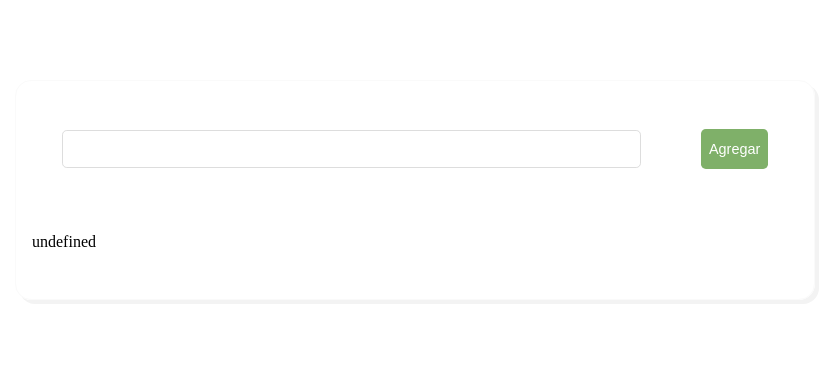
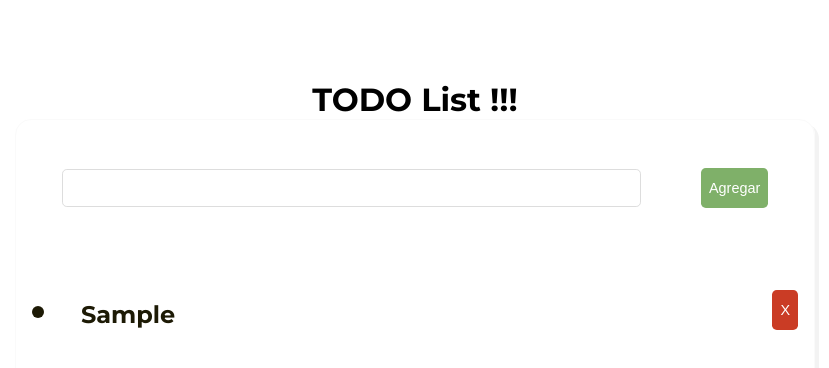
Before and after one commit to isdvde/todo-list, a website built with Vite: page index.html in a window 1280 px wide. Both pictures are taken after typing "Sample" into the empty fields and a click on the button "Agregar". Shown: the whole page, without its empty margins (225-1054 px from the left). Built offline with nearby package versions, Linux system fonts and the light colour scheme; a web font is replaced by a local one.

Commit message:
version stable

```diff
--- a/components/x-todo-list.js
+++ b/components/x-todo-list.js
@@ -7,9 +7,9 @@ export class XTodoList extends HTMLElement {
     this.innerHTML = '';
 
     this.$item_template = `
-      <p class="todo__item__p"></p>
+      <li class="todo__item__li"></li>
       <button class="btn btn-red btn-small"> X </button>
-    `
+    `;
 
     this.classList.add('todo__content');
     this.todo = [];
@@ -19,6 +19,11 @@ export class XTodoList extends HTMLElement {
     let $div = $create('div');
     $div.classList.add('todo__item');
     $div.innerHTML = this.$item_template;
+    $div.querySelector('li').textContent = this.value;
+    $div.querySelector('button').onclick = function(e) {
+      e.target.closest('.todo__item').remove();
+    }
+    return $div;
   }
 
   add_item(value) {
--- a/components/x-xinput.js
+++ b/components/x-xinput.js
@@ -19,7 +19,7 @@ export class XInput extends HTMLElement {
   }
 
   clean() {
-    // this.value = '';
+    this.value = '';
     this.$input.value = '';
   }
 
--- a/index.html
+++ b/index.html
@@ -3,10 +3,16 @@
   <head>
     <meta charset="UTF-8" />
     <meta name="viewport" content="width=device-width, initial-scale=1.0" />
+    <link rel="preconnect" href="https://fonts.googleapis.com">
+    <link rel="preconnect" href="https://fonts.gstatic.com" crossorigin>
+    <link
+      href="https://fonts.googleapis.com/css2?family=Montserrat:ital,wght@0,100..900;1,100..900&family=Poetsen+One&display=swap"
+      rel="stylesheet">
     <title>TODO List</title>
   </head>
   <body>
     <div class="container">
+      <h1 class="title">TODO List !!!</h1>
       <div class="todo">
         <x-input></x-input>
         <x-todo-list></x-todo-list>
--- a/main.css
+++ b/main.css
@@ -5,6 +5,10 @@
 	--white: #fdfffc;
 	--orange: #E6AA68;
 	--yellow: #FFFBBD;
+}
+
+body {
+	font-family: "Montserrat", sans-serif, 'Courier New', Courier, monospace;
 }
 
 * {
@@ -58,7 +62,7 @@
 	border: 0.08rem solid #DDD;
 	border-radius: 0.3rem;
 	padding: 0.1rem;
-	font-size: 0.8em;
+	font-size: 1.2em;
 	width: 75%;
 	height: 2rem;
 }
@@ -95,8 +99,18 @@
 	color: #fff;
 }
 
-.todo__item__p {
-	font-size: 1em;
+.todo__item__li {
+	font-size: 1.5em;
 	font-weight: bold;
 	color: var(--black);
+	margin-top: 1rem;
+	margin-bottom: 1rem;
 }
+
+.todo__item__li::marker {
+	font-size: 1.5em;
+}
+
+.title {
+	text-align: center;
+}
--- a/main.js
+++ b/main.js
@@ -7,12 +7,22 @@ let $root = document.querySelector('#root');
 let $todo_list = document.querySelector('x-todo-list');
 let $todo_input = document.querySelector('x-input');
 
-$todo_input.$button.onclick = function(e) {
+function add_item() {
   let value = $todo_input.value;
   $todo_input.clean();
-  $todo_list.add_item(value);
+  if(value) {
+    $todo_list.add_item(value);
+  }
+}
 
+$todo_input.$button.onclick = function(e) {
+  add_item();
+}
 
+$todo_input.$input.onkeyup = function(e) {
+  if(e.key === "Enter") {
+    add_item();
+  }
 }
 
 $todo_list.create_item();
```
Also changed, not shown: 1 other file.
